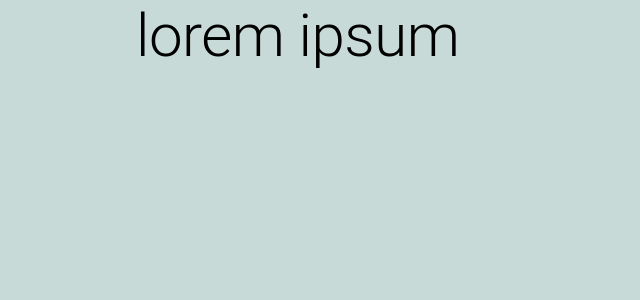
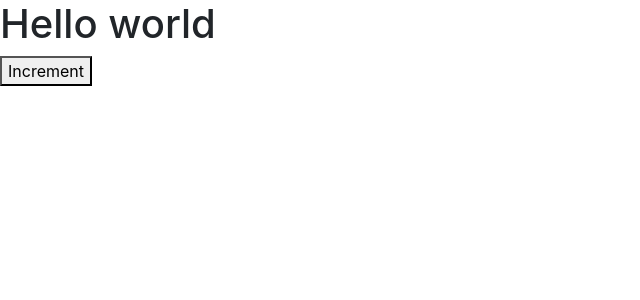
Before and after one commit to maxmulla23/react-app, a React (Create React App) app: page / in a window 1280 px wide. Shown: the top 300 px of the page, without its empty margins (0-640 px from the left). Built offline with nearby package versions, Linux system fonts and the light colour scheme.

Commit message:
added conter

```diff
--- a/package.json
+++ b/package.json
@@ -9,6 +9,7 @@
     "@testing-library/jest-dom": "^5.16.5",
     "@testing-library/react": "^13.4.0",
     "@testing-library/user-event": "^13.5.0",
+    "bootstrap": "^4.1.1",
     "react": "^18.2.0",
     "react-dom": "^18.2.0",
     "react-router-dom": "^6.11.0",
--- /dev/null
+++ b/src/components/counter.jsx
@@ -0,0 +1,15 @@
+import React, { Component } from 'react';
+
+class Counter extends Component {
+
+    render() {
+        return (
+            <div>
+                <h1>Hello world</h1>
+                <button>Increment</button>
+                </div>
+        );
+    }
+}
+
+export default Counter;
--- a/src/index.js
+++ b/src/index.js
@@ -3,11 +3,13 @@
 import './index.css';
 import App from './App';
 import reportWebVitals from './reportWebVitals';
+import 'bootstrap/dist/css/bootstrap.css';
+import Counter from './components/counter';
 
 const root = ReactDOM.createRoot(document.getElementById('root'));
 root.render(
   <React.StrictMode>
-    <App />
+    <Counter />
   </React.StrictMode>
 );
 
```
Also changed, not shown: 1 other file (tests, documents, lock files or other folders).
